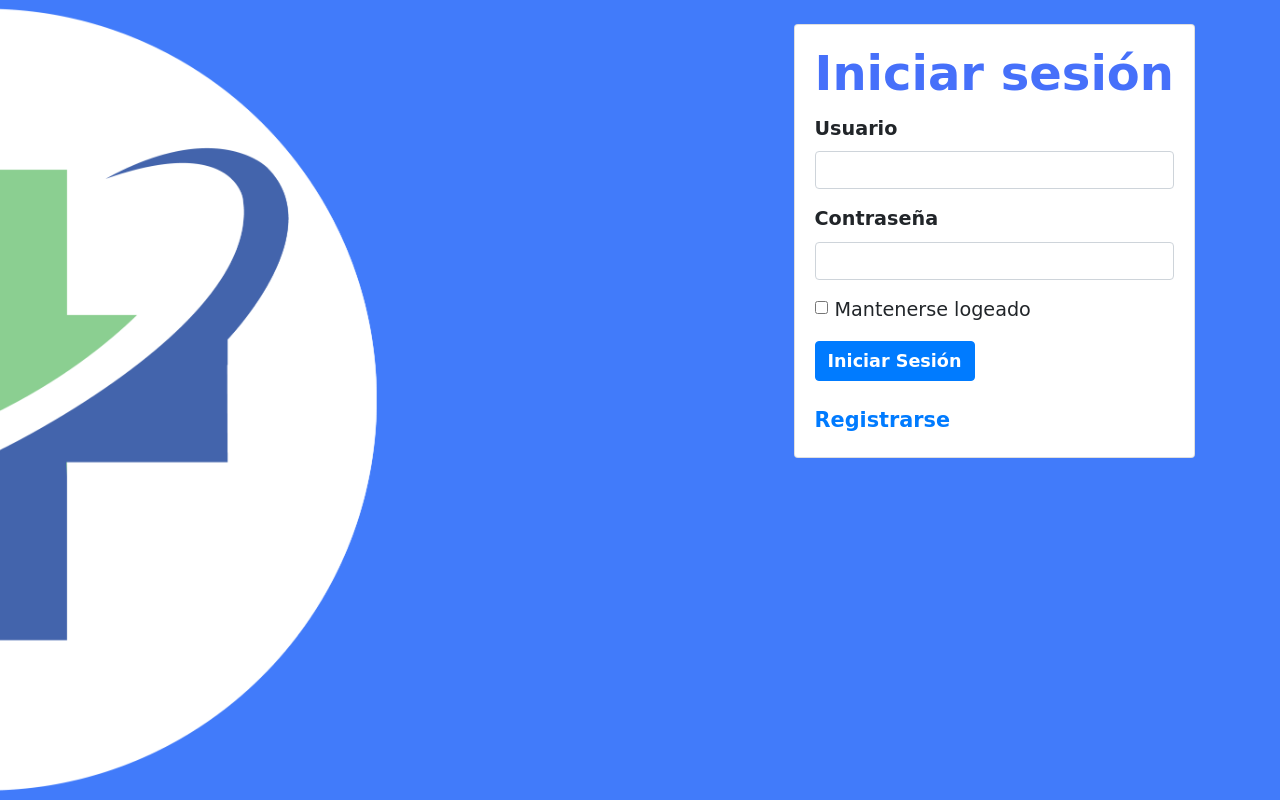
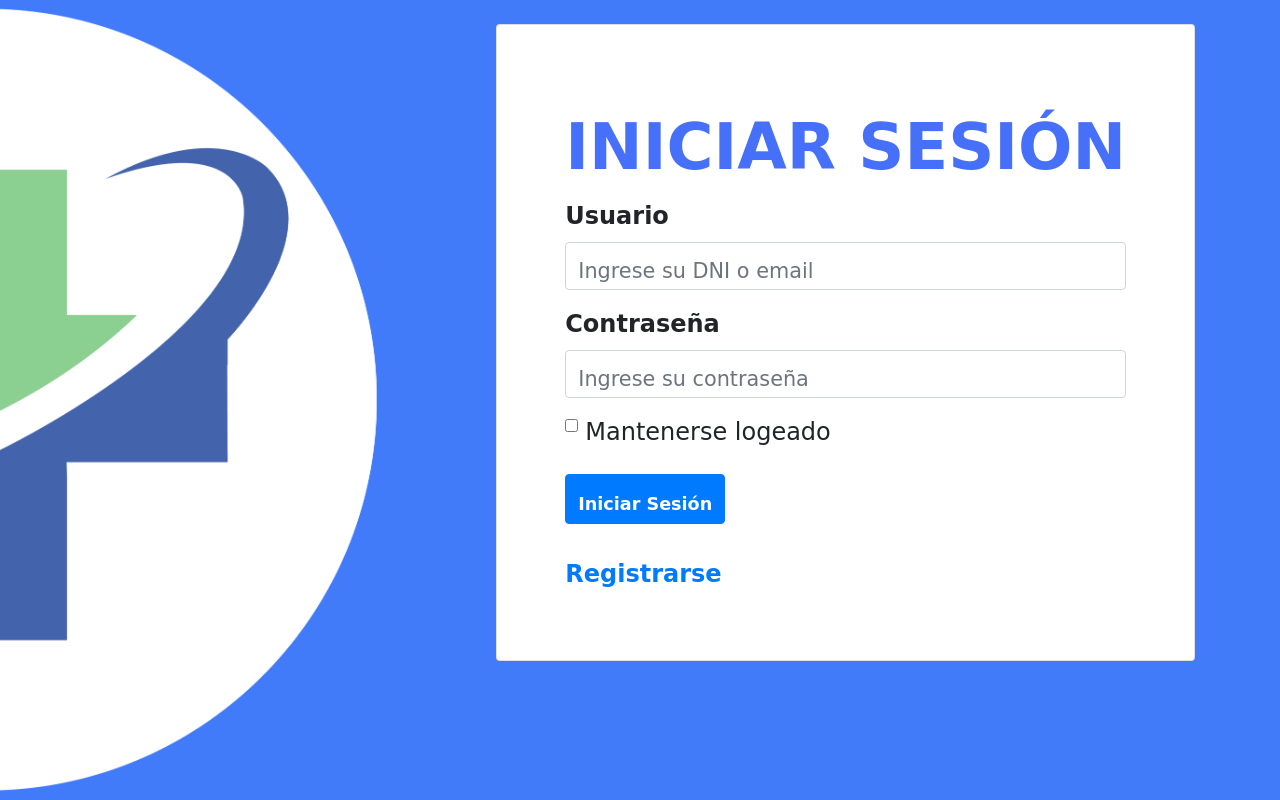
Before and after one commit to marianoGnlz/Saturn, a Django app: page /login/ in a window 1280 px wide. Run offline with Django 3.2, Linux system fonts and the light colour scheme; some libraries are stand-ins or nearby versions; some web fonts are replaced.

Commit message:
Cambios css login

```diff
--- a/Saturn/users/static/styles.css
+++ b/Saturn/users/static/styles.css
@@ -6,7 +6,6 @@ body {
 	background-image: url(images/fondo.png);
 	background-attachment: fixed;
     background-size: cover;
-    background-repeat: no-repeat;
     background-position: center;
 }
 
@@ -17,13 +16,13 @@ body {
 
 .card-title {
 	color: #4670FA;
-	font-size: 3rem;
+	font-size: 4rem;
 	font-weight: 700;
 }
 
 .form-group {
 	font-weight: 700;
-	font-size: 1.2rem;
+	font-size: 1.5rem;
 
 }
 
@@ -37,11 +36,15 @@ body {
 }
 
 
+.form-control {
+	height: 3rem;
+	font-size: 1.3rem;
+}
 
 
 .card-link {
 	font-weight: 700;
-	font-size: 1.3rem;
+	font-size: 1.5rem;
 }
 
 .form-group-register {
--- a/Saturn/users/templates/login.html
+++ b/Saturn/users/templates/login.html
@@ -19,24 +19,24 @@
   <body>
     <section class="section-flex container-sm mt-4">
       <div class="card">
-        <div class="card-body">
-        <h5 class="card-title text-center">Iniciar sesión</h5>
+        <div class="card-body m-5">
+        <h5 class="card-title text-center mt-3">INICIAR SESIÓN</h5>
           <form method="POST">
             <div class="form-group">
               <label for="exampleInputEmail1" class="usuario">Usuario</label>
               <input
                 type="email"
-                class="form-control"
+                class="form-control pt-3"
                 id="exampleInputEmail1"
-                aria-describedby="emailHelp"
+                aria-describedby="emailHelp" placeholder="Ingrese su DNI o email"
               />
             </div>
             <div class="form-group">
               <label for="exampleInputPassword1" class="password">Contraseña</label>
               <input
                 type="password"
-                class="form-control"
-                id="exampleInputPassword1"
+                class="form-control pt-3"
+                id="exampleInputPassword1" placeholder="Ingrese su contraseña"
               />
             </div>
             <div class="form-group form-check">
@@ -49,7 +49,7 @@
                 >Mantenerse logeado</label
               >
             </div>
-            <button type="submit" class="btn btn-primary">Iniciar Sesión</button>
+            <button type="submit" class="btn btn-primary mt-2 mb-2 pt-3">Iniciar Sesión</button>
           </form>
          <br>
           <a href="{% url 'register' %}" class="card-link">Registrarse</a>
--- a/Saturn/vistas/static/stylesVistas.css
+++ b/Saturn/vistas/static/stylesVistas.css
@@ -24,10 +24,15 @@ body {
 	margin-top: 0.5rem;
 }
 
+.navbar-nav {
+	font-weight: 700;
+}
+
 .hello {
 	font-size: 1.5rem;
 	margin-top: 0.5rem;
 	margin-right: 1rem;
+	color: #FE2323;
 }
 
 .logout {
--- a/Saturn/vistas/templates/navbar.html
+++ b/Saturn/vistas/templates/navbar.html
@@ -10,7 +10,7 @@
     </ul>
   </div>
 
-  <span class="hello">Hello, {{request.user}}</span>
-  <span  class="logout"><a href="{% url 'logout' %}">Logout</a></span>
+  <span class="hello">Hola, {{request.user}}</span>
+  <span  class="logout"><a href="{% url 'logout' %}">Cerrar Sesión</a></span>
 
 </nav>
```
Also changed, not shown: Saturn/Saturn/settings/base.py (+13 -13 lines).
